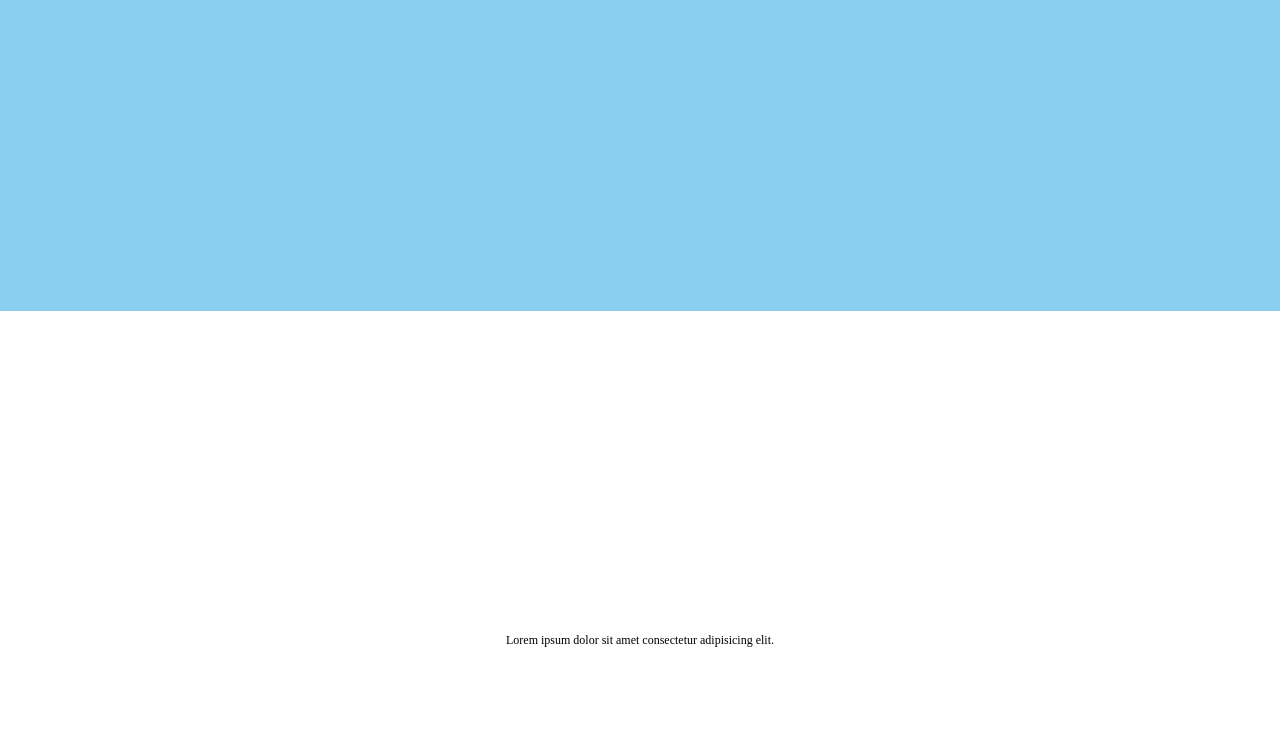
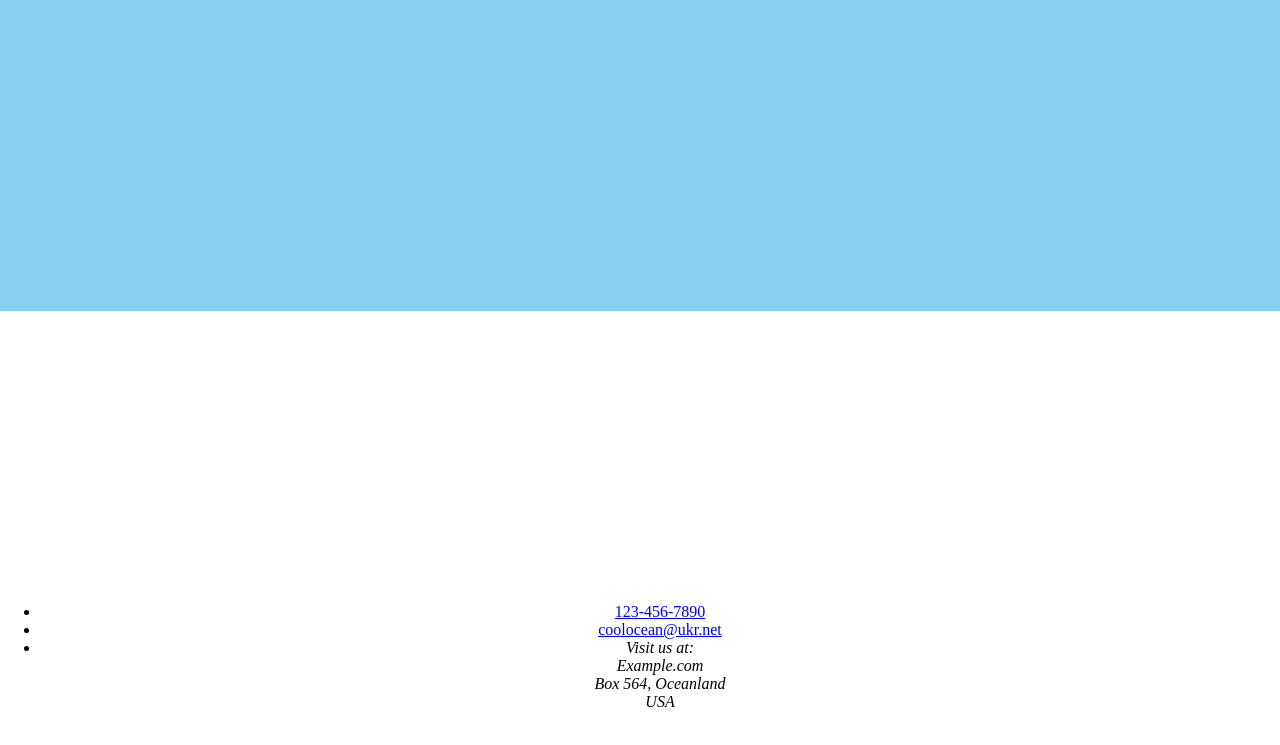
Before and after one commit to Rogacka/ocean_page, a plain HTML site: page index.html in a window 1280 px wide. Shown: the part 1289-2034 px from the top of the page. Drawn offline with Linux system fonts and the light colour scheme.

Commit message:
add contacts

```diff
--- a/index.html
+++ b/index.html
@@ -30,8 +30,8 @@
     		<img class="header-logo" id="logo" src="logo.png" alt="">
     		<a href="#stor">main</a>
     		<a href="#logo">about us</a>
-    		<a href="#">contact</a>
-    		<a href="#prog">progect</a>
+    		<a href="#contact">contact</a>
+    		<a href="#">progect</a>
     	</div>
     	<div class="content">
     		<h2>about us</h2>
@@ -63,14 +63,27 @@
     </div>
     <!-- end about -->
 
-    <div class="last" id="prog">
+    <div class="last" id="contact">
     	<p class="last-p">
     		Lorem ipsum dolor sit amet consectetur adipisicing elit. Repellat, provident? <br>
     		Lorem ipsum dolor sit amet consectetur, adipisicing elit. Eveniet nemo, corrupti eligendi quaerat totam. Ea!
     	</p>
-    	<p class="last-word">
-    		Lorem ipsum dolor sit amet consectetur adipisicing elit.
-    	</p>
+    	<ul class="our-contact">
+    		<li class="tel">
+				<a href="tel:123-456-7890">123-456-7890</a>
+			</li>
+			<li class="email">
+				<a href="mailto:coolocean@ukr.net">coolocean@ukr.net</a>
+			</li>
+			<li class="addres">
+				<address>
+					Visit us at:<br>
+					Example.com<br>
+					Box 564, Oceanland<br>
+					USA
+				</address>
+			</li>
+		</ul>
     </div>
 </body>
 </html>
```
